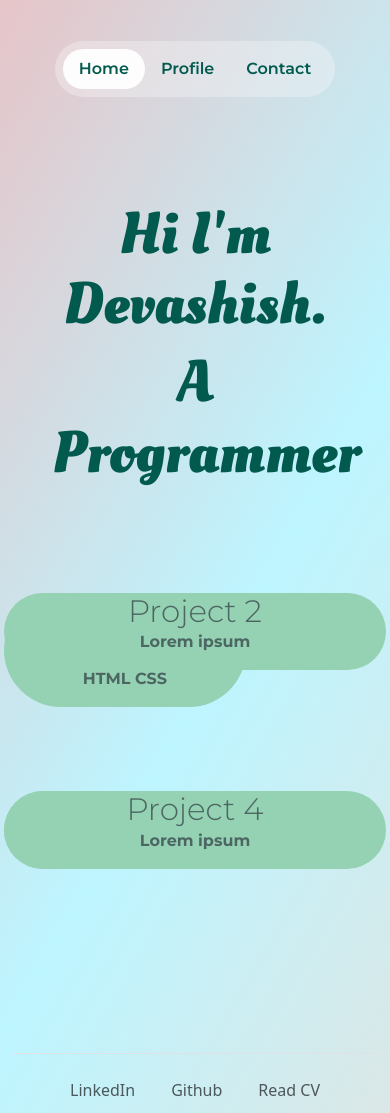
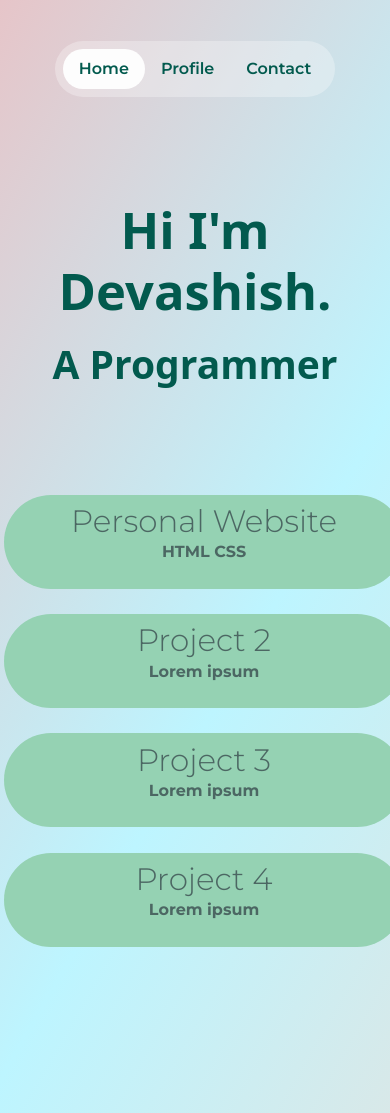
Before and after one commit to devashish0818/PersonalSite, a plain HTML site: page index.html in a window 390 px wide. Shown: the top 1113 px of the page. Drawn offline with nearby package versions, Linux system fonts and the light colour scheme; a web font is replaced by a local one.

Commit message:
project-section-responsiveness
project-1 container fix

```diff
--- a/style.css
+++ b/style.css
@@ -79,12 +79,12 @@
 
 h1{
     font-size: 8vw;
-    font-family:"Oleo Script", system-ui;
+    /* font-family:"Oleo Script", system-ui; */
     color: rgb(2, 90, 78);
 }
 
 .second-heading{
-    font-family: "Oleo Script", system-ui;
+    /* font-family: "Oleo Script", system-ui; */
     color: rgb(2, 90, 78);
     text-align: start;
 }
@@ -160,38 +160,43 @@ h4.display-4{
 .project-container{
     border-radius: 64px;
     background-color: #95D2B3;
+    padding: 3rem;
 }
 
 .project-grid-container{
     display: grid;
-    grid-template-columns: repeat(22,1fr);
+    grid-template-columns: repeat(26,1fr);
     grid-template-rows: auto auto;
-    row-gap: 10vh;
-    column-gap: 1vw;
+    row-gap: 8vh;
+    column-gap: 1rem;
 }
 
 .project-image{
     position: static;
 }
 
+.project-heading>p{
+
+}
+
 .project1{
  grid-row-start: 1;
- grid-column: 1 / 15;
+ grid-column: 1 / 16;
 }
 
 .project2{
     grid-row-start: 1;
-    grid-column: 15/23;
+    grid-column: 16/27;
 }
 
 .project3{
     grid-row-start: 2;
-    grid-column: 1/15 ;
+    grid-column: 1/12 ;
 }
 
 .project4{
     grid-row-start: 2;
-    grid-column:15/23;
+    grid-column:12/27;
 }
 
 .project1 a{
@@ -205,15 +210,21 @@ h4.display-4{
         grid-column-end: 22;
     }
 
+    .aboutme{
+        font-size: 2.5vw;
+    }
 
 }
 
-@media (max-width:546px){
+@media (max-width:660px){
     h1{
-        font-size: 15vw;
+        font-size: 13vw;
     }
 
-    a{
+    .home h1 span{
+        font-size: 10vw;
+    }
+    .footer .nav-item a{
         margin-left: 10px;
         margin-right: 10px;
     }
@@ -234,19 +245,27 @@ h4.display-4{
         font-size: 20px;
     }
 
-    .profile-p1{
-        margin-left: .5vw;
-        margin-right: .5vw;
-    }
-
     .timeline-grid{
         margin: .2vw;
-        padding-left: .2vw;
-        padding-right: .2vw;
+        padding-left: .5vw;
+        padding-right: .5vw;
     }
 
     /* projects */
     .project1,.project2,.project3,.project4{
+        grid-row-start: auto;
         grid-column-start: 1;
+        grid-column-end: 27;
     }
+
+    .project-container{
+        padding-top: 1vh;
+        padding-bottom: 1vh;
+    }
+
+    .project-grid-container{
+        row-gap: 3vh;
+        column-gap: 1rem;
+    }
+
 }
```
